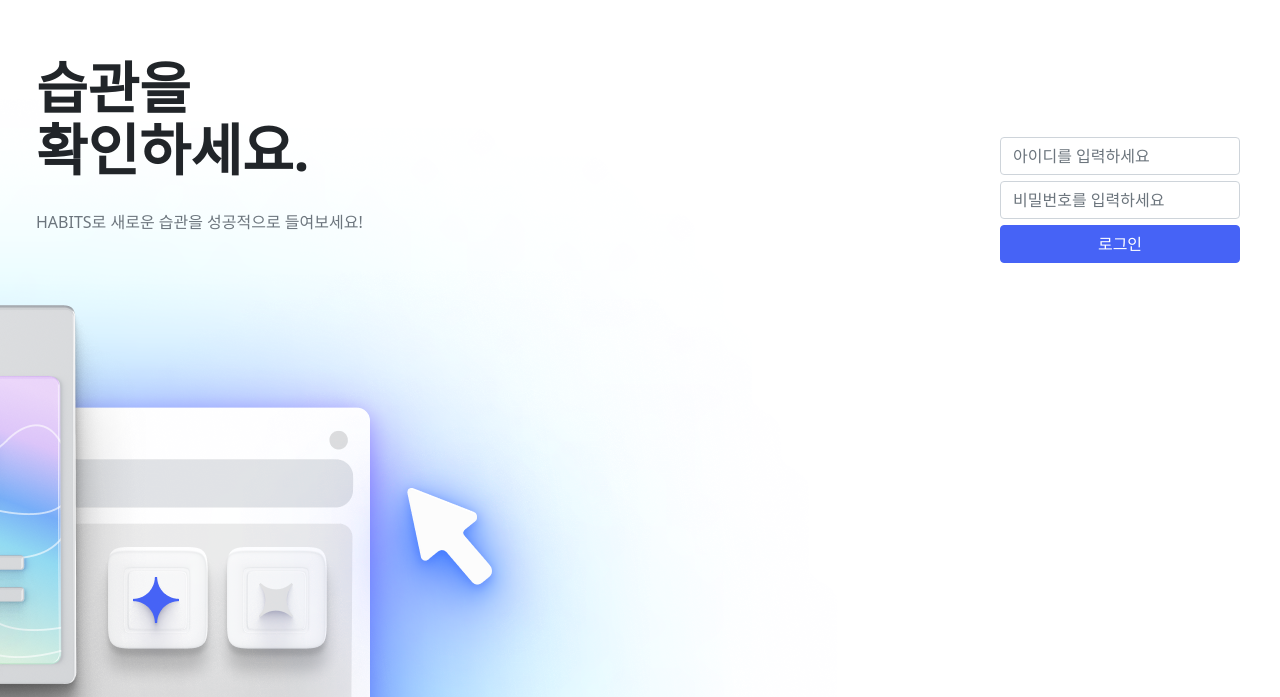
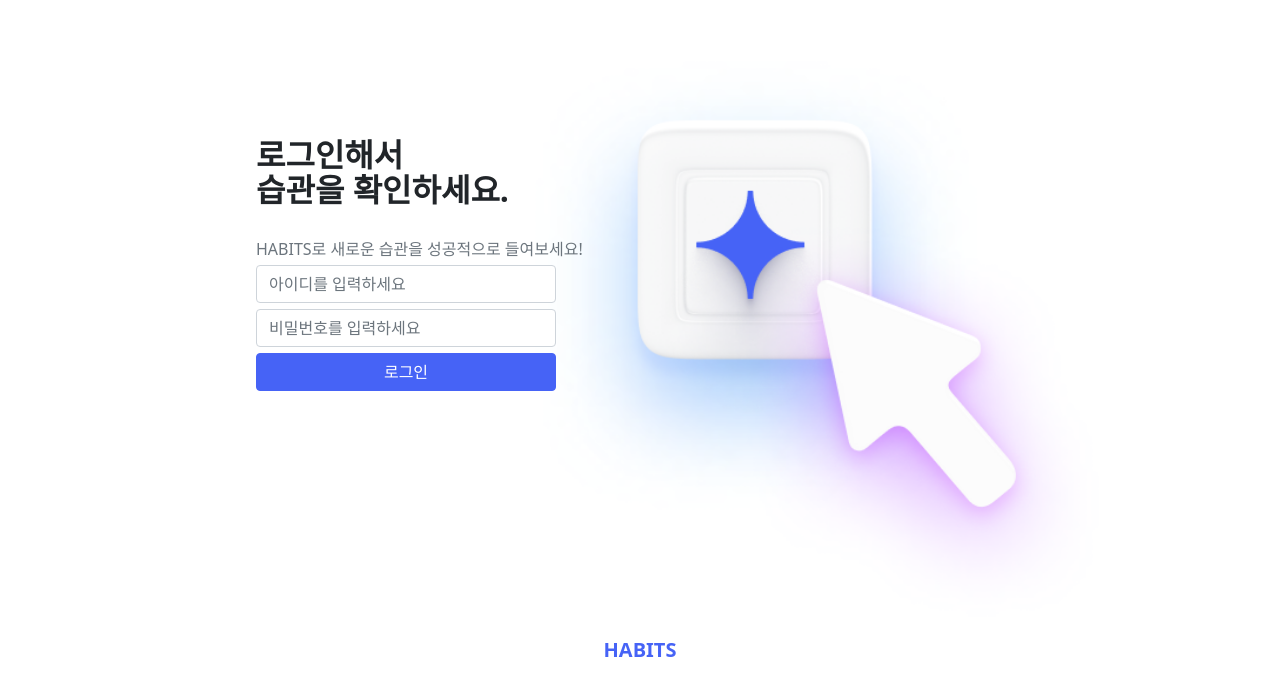
Before and after one commit to Hyojung-Lee/Habit_webapp, a Vue app: page /#/login in a window 1280 px wide. Shown: the part 103-800 px from the top of the page. Built offline with nearby package versions, Linux system fonts and the light colour scheme; no server answers; a web font is replaced by a local one.

Commit message:
로그인화면(첫 화면)UI 정리

```diff
--- /dev/null
+++ b/src/components/LoginHead.vue
@@ -0,0 +1,44 @@
+<template>
+  <div class="container">
+    <img class="illust" src="../assets/loginHead1.png" alt="loginHeadimg">
+    <div class="titles">
+      <h2>로그인해서<br>습관을 확인하세요.</h2>
+      <p>HABITS로 새로운 습관을 성공적으로 들여보세요!</p>
+    </div>
+
+
+  </div>
+</template>
+
+<style lang="scss" scoped>
+@import "~/scss/main";
+
+  .container {
+    text-align: center;
+  }
+
+  h2 {
+    line-height: 1.1;
+    font-size: 32px;
+    font-weight: 700;
+    color: $gray-900;
+  }
+  p {
+    margin: 30px 0;
+    color: $gray-600;
+  }
+  .titles {
+    position: absolute;
+    top: 30vh;
+    left: 20%;
+    text-align: left;
+  }
+
+  .illust {
+    z-index: -1;
+    position: absolute;
+    height: 700px;
+    right: 8%;
+    top: 10vh;
+  }
+</style>
--- a/src/routes/Login.vue
+++ b/src/routes/Login.vue
@@ -1,7 +1,8 @@
 <!-- 컴포넌트 ui 정의 -->
 <!-- root element가 하나만 있어야함 -->
 <template>
-  <Headline />
+  <Logo />
+  <LoginHead />
   <div class="login-form">
       <div class="form-group">
         <input type="text" placeholder="아이디를 입력하세요" class="form-control" v-model="user.id"/>
@@ -17,14 +18,16 @@
 <script>
 import auth from "../apis/auth";
 import AlertDialog from "../components/dialog/AlertDialog.vue";
-import Headline from '~/components/Headline';
+import Logo from '~/components/Logo';
+import LoginHead from '~/components/LoginHead';
 
 export default {
   // 컴포넌트의 대표이름(devtools에 나오는 이름)
   name : "Login",
   // 추가하고 싶은 컴포넌트를 등록
   components:{
-    Headline,
+    Logo,
+    LoginHead,
     AlertDialog,
   },
   //컴포넌트에서 사용하는 데이터를 정의
@@ -67,15 +70,27 @@ export default {
 </script>
 <!-- 컴포넌트 -->
 <style lang="scss" scoped>
+@import "~/scss/main";
+  .logo {
+    position: absolute;
+    bottom: 4vh;
+    width: 80px;
+    left: 50%;
+    margin-left: -40px;
+    font-weight: 700;
+    text-align: center;
+    color: $primary;
+  }
   .login-form {
     position: absolute;
     display: flex;
     flex-direction: column;
-    top: 30vh;
-    right: 40px;
+    width: 300px;
+    top: 46vh;
+    left: 20%;
     .form-group {
-      width: 30vh;
       margin-bottom: 6px;
+      background-color: none;
     }
   }
 
```
Also changed, not shown: src/assets/loginHead1.png (added).
